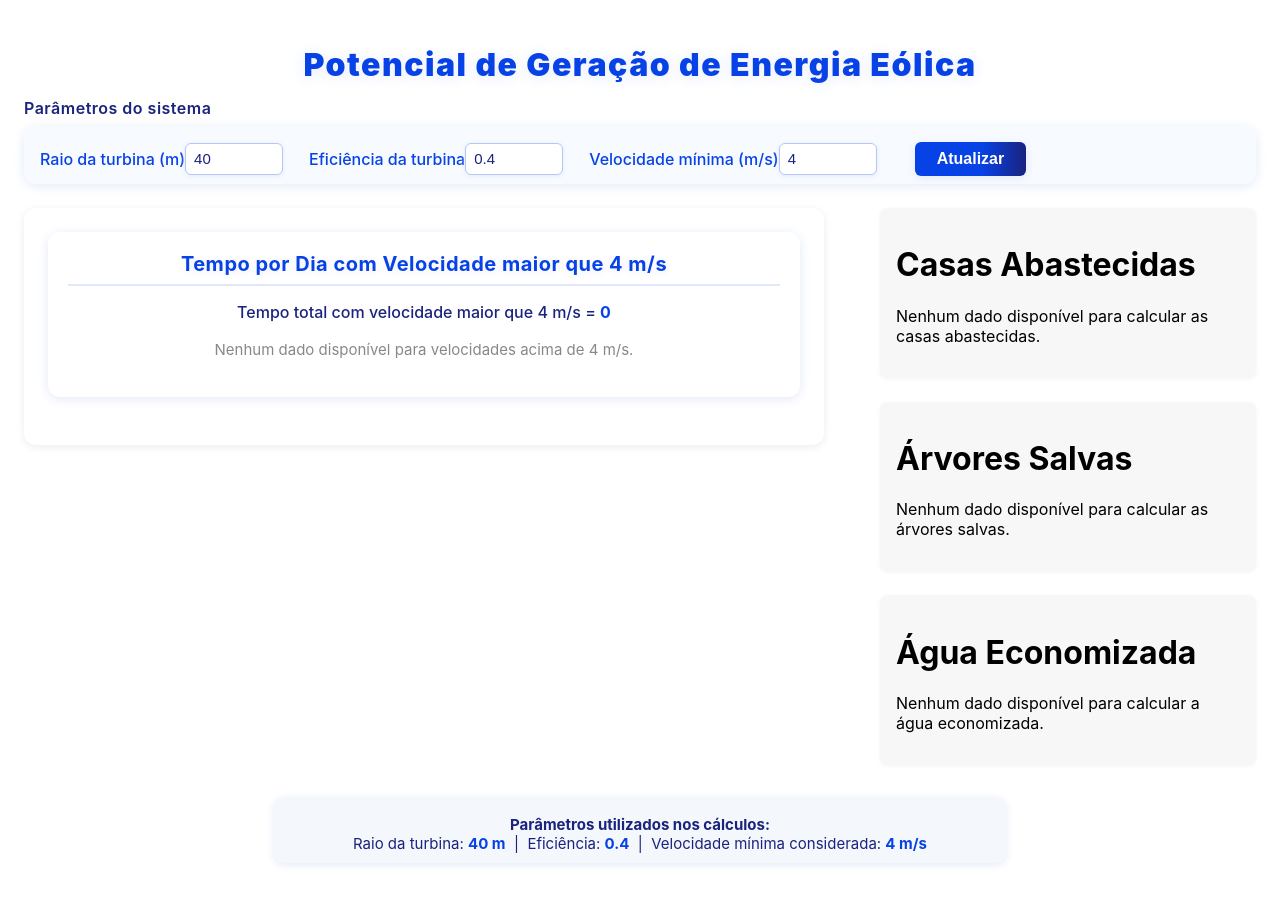
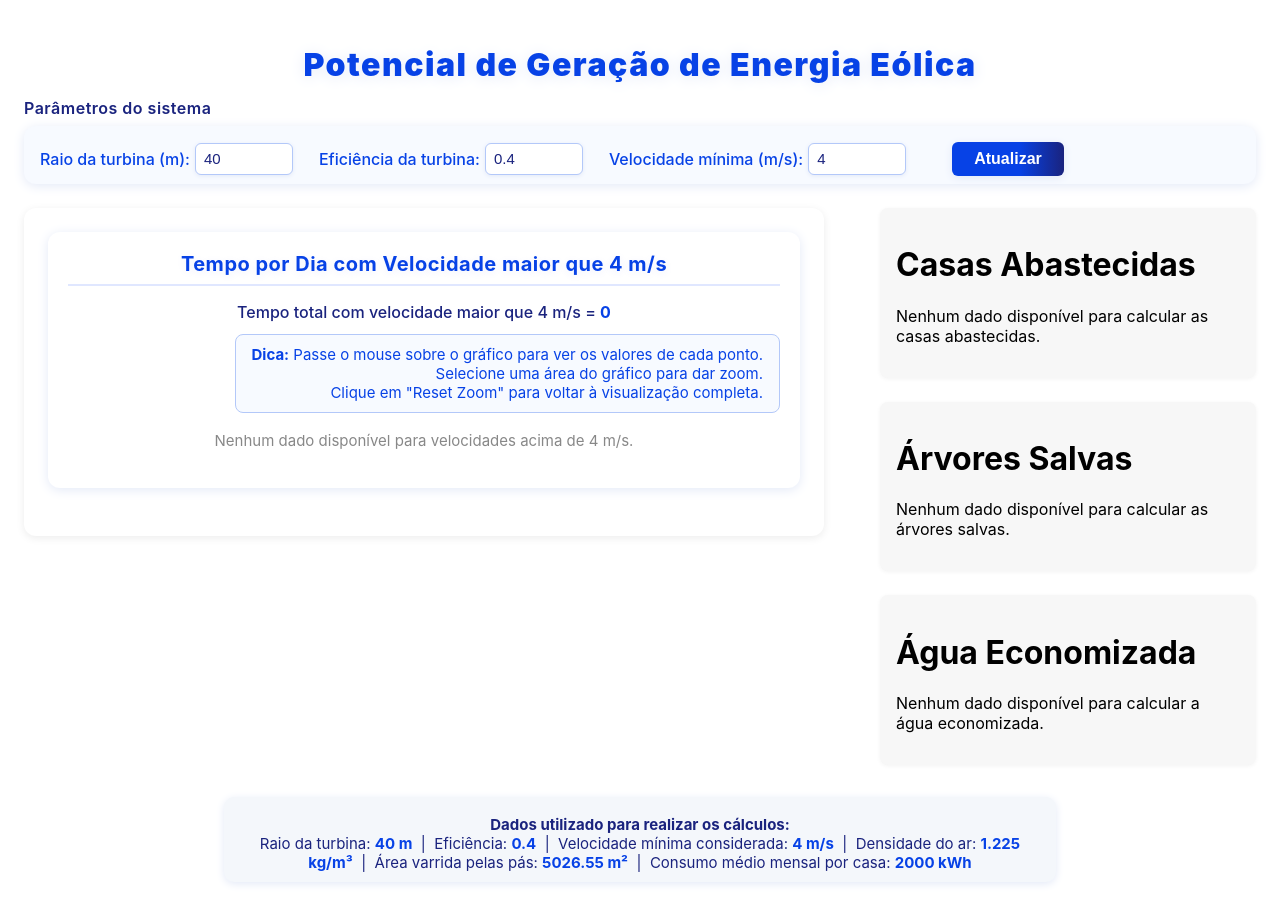
Before and after one commit to CamilaBraga13/Dashboard_LastVersion, a React (Create React App) app: page /analise in a window 1280 px wide. Built offline with nearby package versions, Linux system fonts and the light colour scheme.

Commit message:
Ajustes de estilo e texto das caixas de infos

```diff
--- a/src/Components/Analise.js
+++ b/src/Components/Analise.js
@@ -74,7 +74,7 @@ function Analise() {
                     }}
                 >
                     <label style={{ color: "#0742e6", fontWeight: 500 }}>
-                        Raio da turbina (m)
+                        Raio da turbina (m):
                         <input
                             type="number"
                             value={raioTurbinaInput}
@@ -92,13 +92,13 @@ function Analise() {
                                 outline: "none",
                                 boxShadow: "0 1px 4px #e3e9f7",
                                 marginRight: 8,
-                                marginLeft: 0,
+                                marginLeft: 5,
                                 transition: "border 0.2s"
                             }}
                             />
                     </label>
                     <label style={{ color: "#0742e6", fontWeight: 500 }}>
-                        Eficiência da turbina
+                        Eficiência da turbina:
                         <input
                             type="number"
                             step="0.01"
@@ -118,13 +118,13 @@ function Analise() {
                                 outline: "none",
                                 boxShadow: "0 1px 4px #e3e9f7",
                                 marginRight: 8,
-                                marginLeft: 0,
+                                marginLeft: 5,
                                 transition: "border 0.2s"
                             }}
                         />
                     </label>
                     <label style={{ color: "#0742e6", fontWeight: 500 }}>
-                        Velocidade mínima (m/s)
+                        Velocidade mínima (m/s):
                         <input
                             type="number"
                             step="0.01"
@@ -143,7 +143,7 @@ function Analise() {
                                 outline: "none",
                                 boxShadow: "0 1px 4px #e3e9f7",
                                 marginRight: 8,
-                                marginLeft: 0,
+                                marginLeft: 5,
                                 transition: "border 0.2s"
                             }}
                         />
@@ -151,7 +151,7 @@ function Analise() {
                     <button
                         style={{
                             height: 34,
-                            marginLeft: 12,
+                            marginLeft: 20,
                             background: "linear-gradient(90deg, #0742e6 60%, #1a237e 100%)",
                             color: "#fff",
                             border: "none",
@@ -161,7 +161,7 @@ function Analise() {
                             fontSize: 16,
                             padding: "0 22px",
                             boxShadow: "0 2px 8px #e3e9f7",
-                            transition: "background 0.2s"
+                            transition: "background 0.2s",
                         }}
                         onClick={atualizarParametros}
                     >
@@ -189,15 +189,22 @@ function Analise() {
                     fontSize: 15,
                     boxShadow: "0 2px 8px #e3e9f7",
                     textAlign: "center",
-                    maxWidth: 700,
+                    maxWidth: 800,
                     marginLeft: "auto",
                     marginRight: "auto"
                 }}
             >
-                <b>Parâmetros utilizados nos cálculos:</b><br />
+                {/* <b>Parâmetros utilizados nos cálculos:</b><br />
                 Raio da turbina: <b style={{ color: "#0742e6" }}>{raioTurbina} m</b> &nbsp;|&nbsp;
                 Eficiência: <b style={{ color: "#0742e6" }}>{eficiencia}</b> &nbsp;|&nbsp;
-                Velocidade mínima considerada: <b style={{ color: "#0742e6" }}>{limiteVelocidade} m/s</b>
+                Velocidade mínima considerada: <b style={{ color: "#0742e6" }}>{limiteVelocidade} m/s</b> */}
+                <b>Dados utilizado para realizar os cálculos:</b><br />
+                Raio da turbina: <b style={{ color: "#0742e6" }}>{raioTurbina} m</b> &nbsp;|&nbsp;
+                Eficiência: <b style={{ color: "#0742e6" }}>{eficiencia}</b> &nbsp;|&nbsp;
+                Velocidade mínima considerada: <b style={{ color: "#0742e6" }}>{limiteVelocidade} m/s</b> &nbsp;|&nbsp;
+                Densidade do ar: <b style={{ color: "#0742e6" }}>1.225 kg/m³</b> &nbsp;|&nbsp;
+                Área varrida pelas pás: <b style={{ color: "#0742e6" }}>{(Math.PI * Math.pow(raioTurbina, 2)).toFixed(2)} m²</b> &nbsp;|&nbsp;
+                Consumo médio mensal por casa: <b style={{ color: "#0742e6" }}>2000 kWh</b>
             </footer>
         </div>
     );
--- a/src/Components/AnaliseGoodSpeed.js
+++ b/src/Components/AnaliseGoodSpeed.js
@@ -76,6 +76,7 @@ function AnaliseGoodSpeed({ data, limiteVelocidade = 4 }) {
       }}>
         Tempo por Dia com Velocidade maior que {limiteVelocidade} m/s
       </h2>
+
       <p style={{
         fontSize: 16,
         color: "#222",
@@ -87,6 +88,24 @@ function AnaliseGoodSpeed({ data, limiteVelocidade = 4 }) {
         </span>{" "}
         <b style={{ color: "#0742e6" }}>{totalTime}</b>
       </p>
+      <div
+                style={{
+                    background: "#f7faff",
+                    border: "1px solid #b3c8f9",
+                    borderRadius: 8,
+                    padding: "10px 16px",
+                    marginBottom: 12,
+                    color: "#0742e6",
+                    fontSize: 15,
+                    marginLeft: "auto",      // Faz a caixa ir para a direita
+                    textAlign: "right",      // Alinha o texto à direita
+                    width: "fit-content"     // Só ocupa o necessário
+                }}
+            >
+                <b>Dica:</b> Passe o mouse sobre o gráfico para ver os valores de cada ponto.<br />
+                Selecione uma área do gráfico para dar zoom.<br />
+                Clique em "Reset Zoom" para voltar à visualização completa.
+            </div>
       {chartOptions ? (
         <HighchartsReact highcharts={Highcharts} options={chartOptions} />
       ) : (
--- a/src/Components/SerieDirection.js
+++ b/src/Components/SerieDirection.js
@@ -76,7 +76,7 @@ function Chart({ data }) {
             >
                 <b>Dica:</b> Passe o mouse sobre o gráfico para ver os valores de cada ponto.<br />
                 Selecione uma área do gráfico para dar zoom.<br />
-                Clique em "Reset" para voltar à visualização completa.
+                Clique em "Reset Zoom" para voltar à visualização completa.
             </div>
             {chartData.length > 0 ? ( // Verifica se o CSV não está vazio (errado)
                 <HighchartsReact highcharts={Highcharts} options={options} /> // True
--- a/src/Components/SerieSpeed.js
+++ b/src/Components/SerieSpeed.js
@@ -99,7 +99,7 @@ function Chart({ data }) {
             }}>
                 <b>Dica:</b> Passe o mouse sobre o gráfico para ver os valores de cada ponto.<br />
                 Selecione uma área do gráfico para dar zoom.<br />
-                Clique em "Reset" para voltar à visualização completa.
+                Clique em "Reset Zoom" para voltar à visualização completa.
             </div>
             {chartData.length > 0 ? (
                 <HighchartsReact highcharts={Highcharts} options={options} />
--- a/src/Components/SerieSuavizada.js
+++ b/src/Components/SerieSuavizada.js
@@ -82,7 +82,7 @@ function SerieSuavizada({ data }) {
             >
                 <b>Dica:</b> Passe o mouse sobre o gráfico para ver os valores de cada ponto.<br />
                 Selecione uma área do gráfico para dar zoom.<br />
-                Clique em "Reset" para voltar à visualização completa.
+                Clique em "Reset Zoom" para voltar à visualização completa.
             </div>
             {chartData.length > 0 ? ( // Verifica se o CSV não está vazio (errado)
                 <HighchartsReact highcharts={Highcharts} options={options} /> // True
```
Also changed, not shown: src/Styles/dashboard.css (+168 -0 lines).
